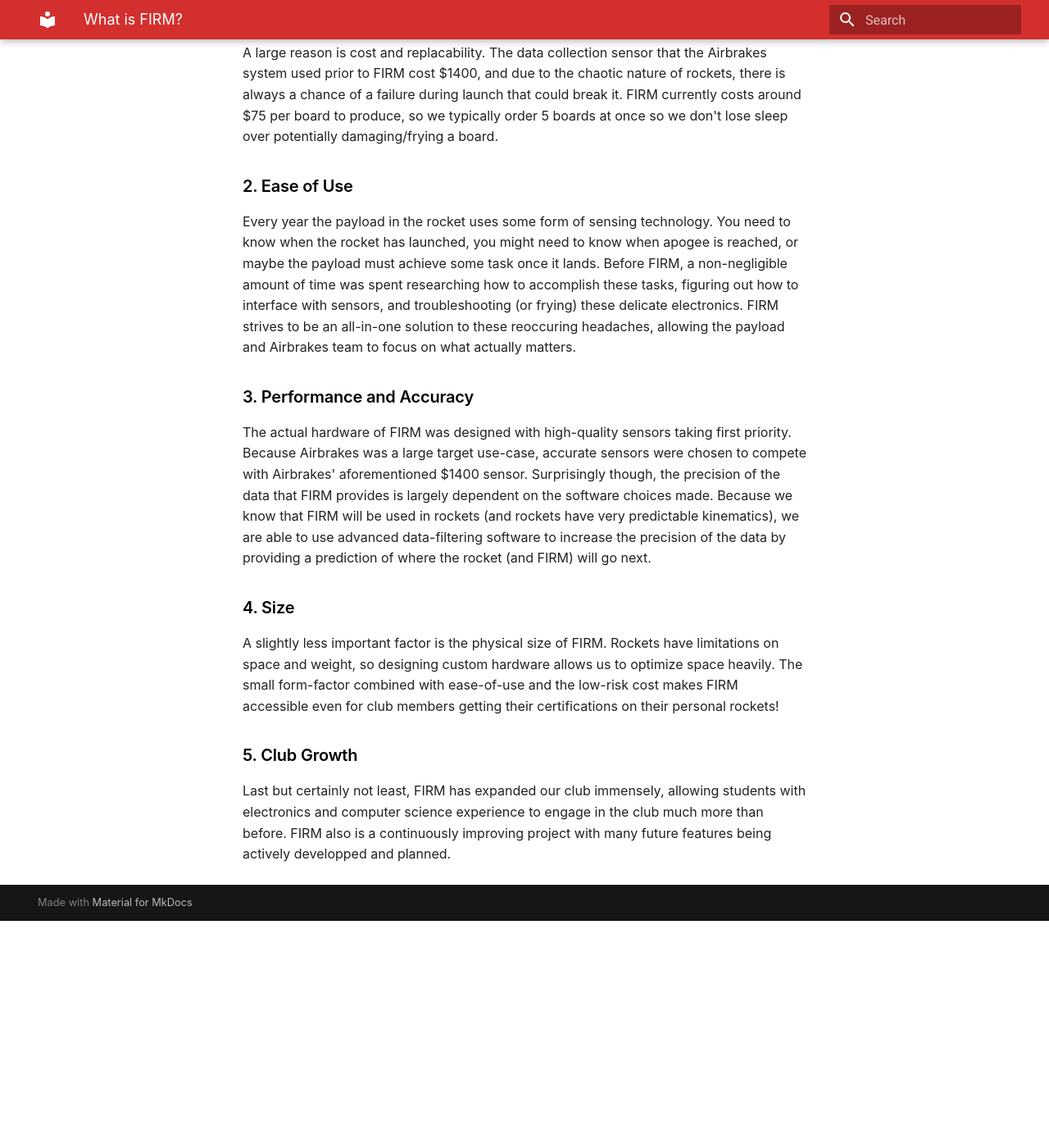
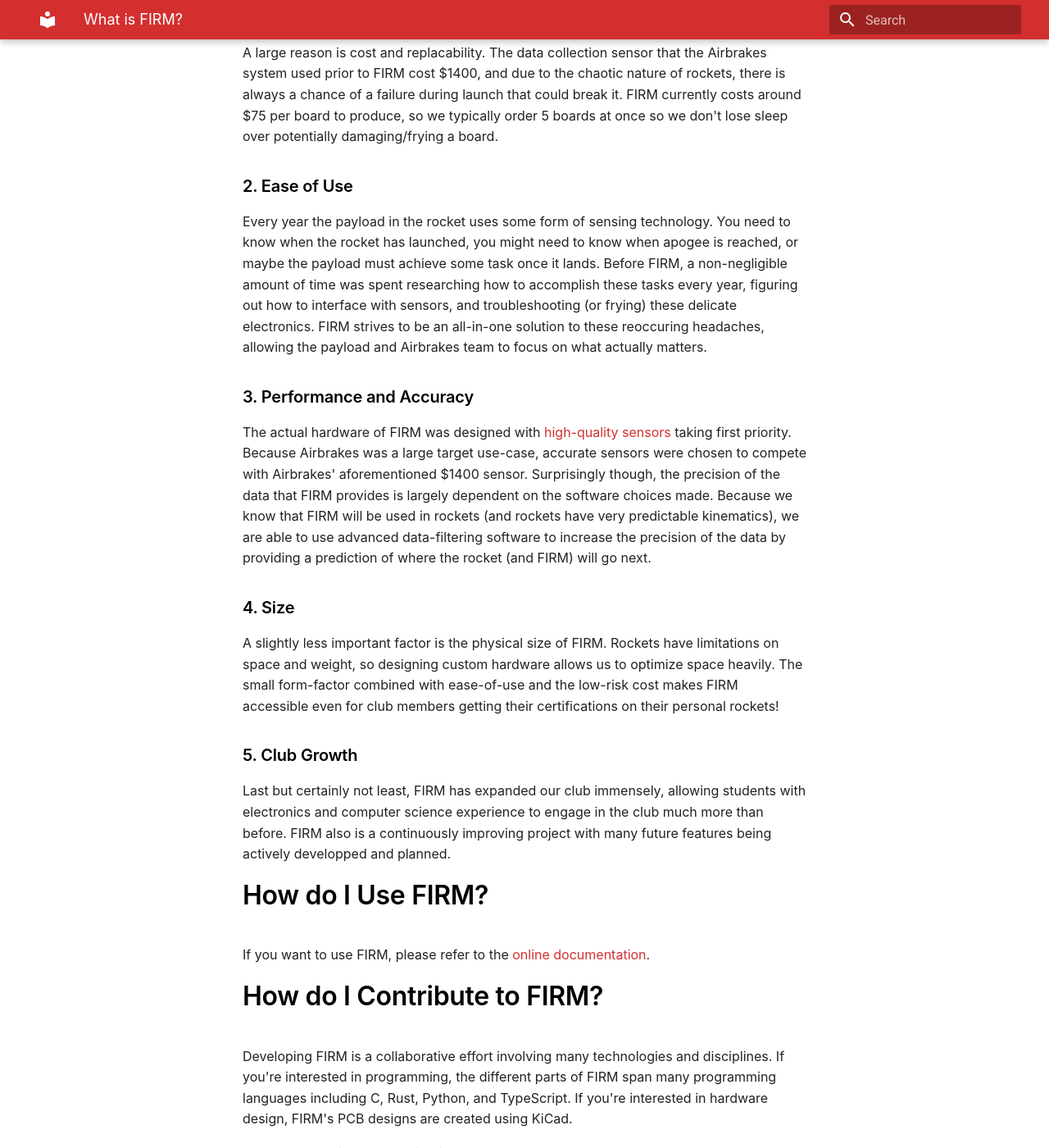
Before and after one commit to NCSU-High-Powered-Rocketry-Club/HPRC-Docs, an MkDocs documentation site: the page built from docs/firm/firm.md, in a window 1280 px wide and 1400 px high, scrolled down 505 px. Shown: the whole window at 82% size. Built offline with MkDocs 1.6.1 and Material for MkDocs 9.7.7, drawn with Linux system fonts in a browser that asks for light colours; before the commit the page ends 1628 px from its top, so only the background shows below that; some of the changed text lies outside the part shown.

Commit message:
contributing doc

```diff
--- a/docs/firm/firm.md
+++ b/docs/firm/firm.md
@@ -3,20 +3,27 @@
 FIRM (Filtered Inertial Rotation Module) is HPRC's custom [flight controller](flight_controllers_and_computers.md), with the main purpose of providing real-time [flight data](firm_data.md) to the Airbrakes system and the payload. The idea for FIRM began at the end of the 2024-2025 academic year, and development began during the summer.
 
 # Why FIRM?
-
 FIRM solves a handful of issues that the club has experienced for a while, as well as providing unique benefits:
 
 ### 1. Cost
 A large reason is cost and replacability. The data collection sensor that the Airbrakes system used prior to FIRM cost $1400, and due to the chaotic nature of rockets, there is always a chance of a failure during launch that could break it. FIRM currently costs around $75 per board to produce, so we typically order 5 boards at once so we don't lose sleep over potentially damaging/frying a board.
 
 ### 2. Ease of Use
-Every year the payload in the rocket uses some form of sensing technology. You need to know when the rocket has launched, you might need to know when apogee is reached, or maybe the payload must achieve some task once it lands. Before FIRM, a non-negligible amount of time was spent researching how to accomplish these tasks, figuring out how to interface with sensors, and troubleshooting (or frying) these delicate electronics. FIRM strives to be an all-in-one solution to these reoccuring headaches, allowing the payload and Airbrakes team to focus on what actually matters.
+Every year the payload in the rocket uses some form of sensing technology. You need to know when the rocket has launched, you might need to know when apogee is reached, or maybe the payload must achieve some task once it lands. Before FIRM, a non-negligible amount of time was spent researching how to accomplish these tasks every year, figuring out how to interface with sensors, and troubleshooting (or frying) these delicate electronics. FIRM strives to be an all-in-one solution to these reoccuring headaches, allowing the payload and Airbrakes team to focus on what actually matters.
 
 ### 3. Performance and Accuracy
-The actual hardware of FIRM was designed with high-quality sensors taking first priority. Because Airbrakes was a large target use-case, accurate sensors were chosen to compete with Airbrakes' aforementioned $1400 sensor. Surprisingly though, the precision of the data that FIRM provides is largely dependent on the software choices made. Because we know that FIRM will be used in rockets (and rockets have very predictable kinematics), we are able to use advanced data-filtering software to increase the precision of the data by providing a prediction of where the rocket (and FIRM) will go next.
+The actual hardware of FIRM was designed with [high-quality sensors](sensors.md) taking first priority. Because Airbrakes was a large target use-case, accurate sensors were chosen to compete with Airbrakes' aforementioned $1400 sensor. Surprisingly though, the precision of the data that FIRM provides is largely dependent on the software choices made. Because we know that FIRM will be used in rockets (and rockets have very predictable kinematics), we are able to use advanced data-filtering software to increase the precision of the data by providing a prediction of where the rocket (and FIRM) will go next.
 
 ### 4. Size
 A slightly less important factor is the physical size of FIRM. Rockets have limitations on space and weight, so designing custom hardware allows us to optimize space heavily. The small form-factor combined with ease-of-use and the low-risk cost makes FIRM accessible even for club members getting their certifications on their personal rockets!
 
 ### 5. Club Growth
 Last but certainly not least, FIRM has expanded our club immensely, allowing students with electronics and computer science experience to engage in the club much more than before. FIRM also is a continuously improving project with many future features being actively developped and planned.
+
+# How do I Use FIRM?
+If you want to use FIRM, please refer to the [online documentation](https://firm.ncsurocketry.org/docs/).
+
+# How do I Contribute to FIRM?
+Developing FIRM is a collaborative effort involving many technologies and disciplines. If you're interested in programming, the different parts of FIRM span many programming languages including C, Rust, Python, and TypeScript. If you're interested in hardware design, FIRM's PCB designs are created using KiCad.
+
+You can start with the [Contributing to FIRM](firm_contributing_overview.md) page to get started.
```
Also changed, not shown: docs/firm/firm_contributing_overview.md (added, +28 -0 lines), docs/firm/flight_controllers_and_computers.md (+3 -3 lines), docs/git/git.md (added, +16 -0 lines), docs/git/github.md (added, +13 -0 lines).
